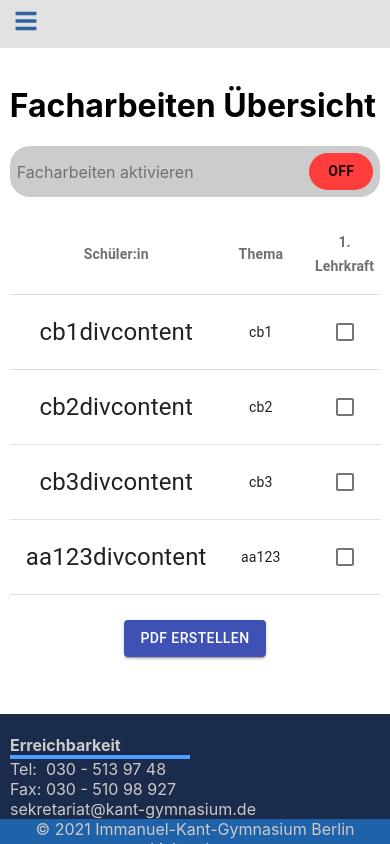
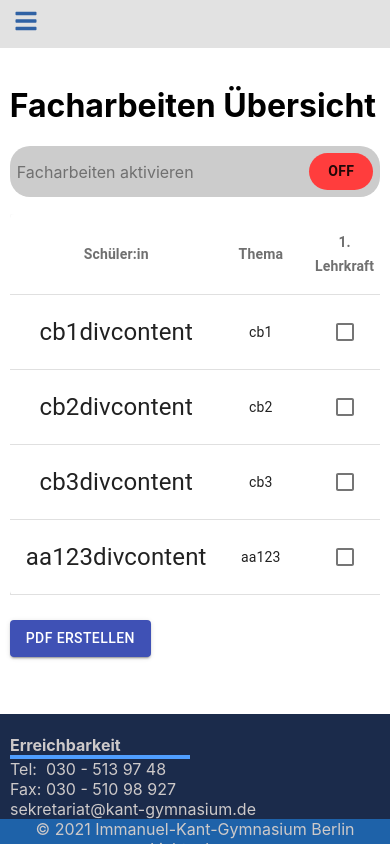
Before and after one commit to Doubrixel/digitalisierung-at-school, a React (Create React App) app in the folder frontend/: page /facharbeit/schuelerliste in a window 390 px wide. Built offline with nearby package versions, Linux system fonts and the light colour scheme.

Commit message:
Changerequests2 bearbeitet: Tabelle responsivität verbessert, UploadedFileInformationPanel als komponente ausgelagert

```diff
--- a/frontend/src/App.css
+++ b/frontend/src/App.css
@@ -2,6 +2,11 @@
   text-align: left;
 }
 
-#pageBody {
+#pageRoot {
   margin-bottom: var(--footerHeight);
+  display: flex;
+  align-items: center;
+  flex-direction: column;
+  padding-left: 2vw;
+  padding-right: 2vw;
 }
--- a/frontend/src/App.tsx
+++ b/frontend/src/App.tsx
@@ -19,7 +19,7 @@ function App() {
   return (
     <BrowserRouter>
       <Toolbar />
-      <div id="pageBody">
+      <div id="pageRoot">
         <Switch>
           <Route exact path="/"><HomePage /></Route>
           <Route exact path="/ag"><AGEntryPage /></Route>
--- a/frontend/src/pages/Facharbeit/FacharbeitApplicationForm.tsx
+++ b/frontend/src/pages/Facharbeit/FacharbeitApplicationForm.tsx
@@ -2,13 +2,12 @@
  * Übersichtsseite für die Facharbeit.
  */
 
-/* eslint-disable*/
 import React, { useState } from 'react';
 import {
   Button, FormControl, InputLabel, MenuItem, Paper, Select, TextField,
 } from '@material-ui/core';
-import CreatePDFButton from "../../components/Buttons/CreatePDFButton";
-import UploadedFileInformationPanel from "../../components/FileInformationPanel/UploadedFileInformationPanel";
+import CreatePDFButton from '../../components/Buttons/CreatePDFButton';
+import UploadedFileInformationPanel from '../../components/FileInformationPanel/UploadedFileInformationPanel';
 
 const lehrkraefteMock = [{ id: 1, name: 'Miss X' }, { id: 2, name: 'Mister A' }, { id: 3, name: 'Lady Y' }];
 const subjectMock = [{ id: 1, name: 'Mathe' }, { id: 2, name: 'Deutsch' }, { id: 3, name: 'English' }];
@@ -68,7 +67,7 @@ function FacharbeitApplicationForm() {
     console.log(pdf.toString());
   };
   return (
-    <div className="pageRoot">
+    <div>
       <div className="facharbeitRootPaperWrapper">
         <h1>Facharbeit beantragen</h1>
       </div>
@@ -82,7 +81,7 @@ function FacharbeitApplicationForm() {
           <div style={{ display: 'flex', flexDirection: 'column', width: '100%' }}>
             <h2>Schüler:in</h2>
             <div style={{ display: 'flex', justifyContent: 'space-between', width: '100%' }}>
-              <TextField label="Name" variant="outlined" style={{ width: '50%', minWidth: '65px'}} onChange={handleStudentNameInputChange} />
+              <TextField label="Name" variant="outlined" style={{ width: '50%', minWidth: '65px' }} onChange={handleStudentNameInputChange} />
               <TextField label="Klasse" variant="outlined" style={{ width: '30%', minWidth: '65px' }} onChange={handleStudentClassInputChange} />
             </div>
           </div>
--- a/frontend/src/pages/Facharbeit/FacharbeitenPageStyles.css
+++ b/frontend/src/pages/Facharbeit/FacharbeitenPageStyles.css
@@ -13,11 +13,6 @@
 
 }
 
-.pageRoot {
-    display: flex;
-    align-items: center;
-    flex-direction: column;
-}
 .facharbeitRootPaperWrapper {
     width: 94vw;
 }
```
Also changed, not shown: 1 other file (tests, documents, lock files or other folders).
